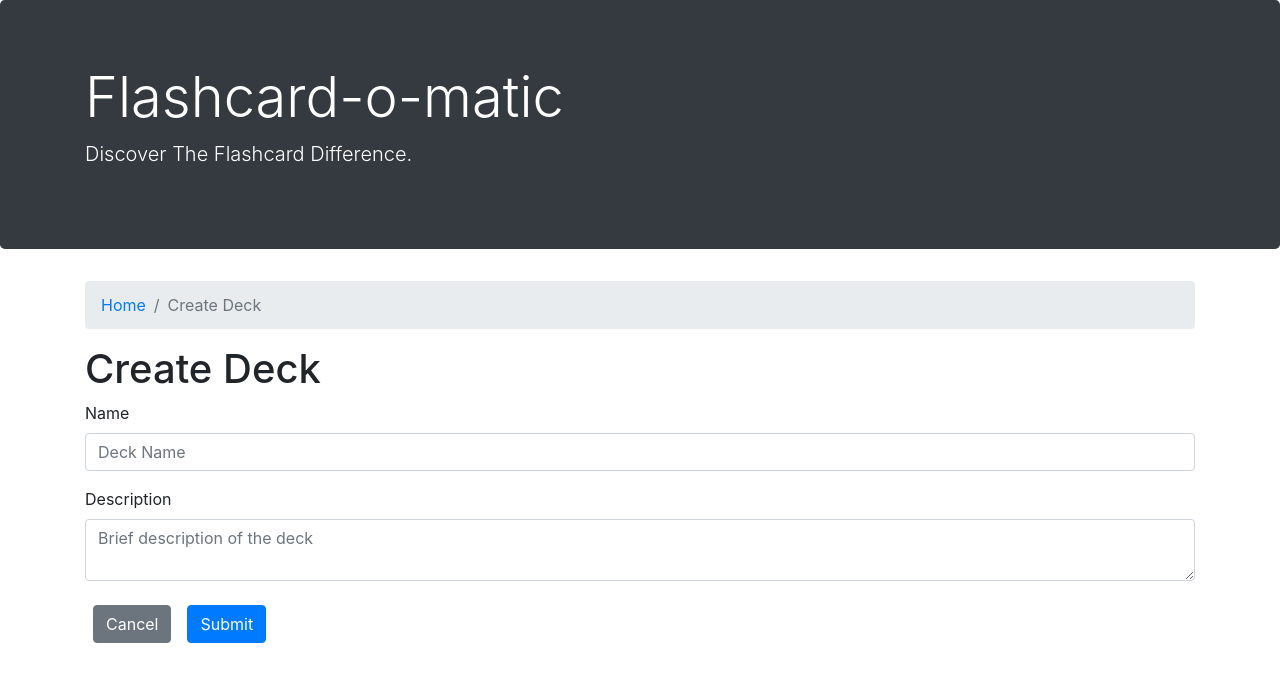
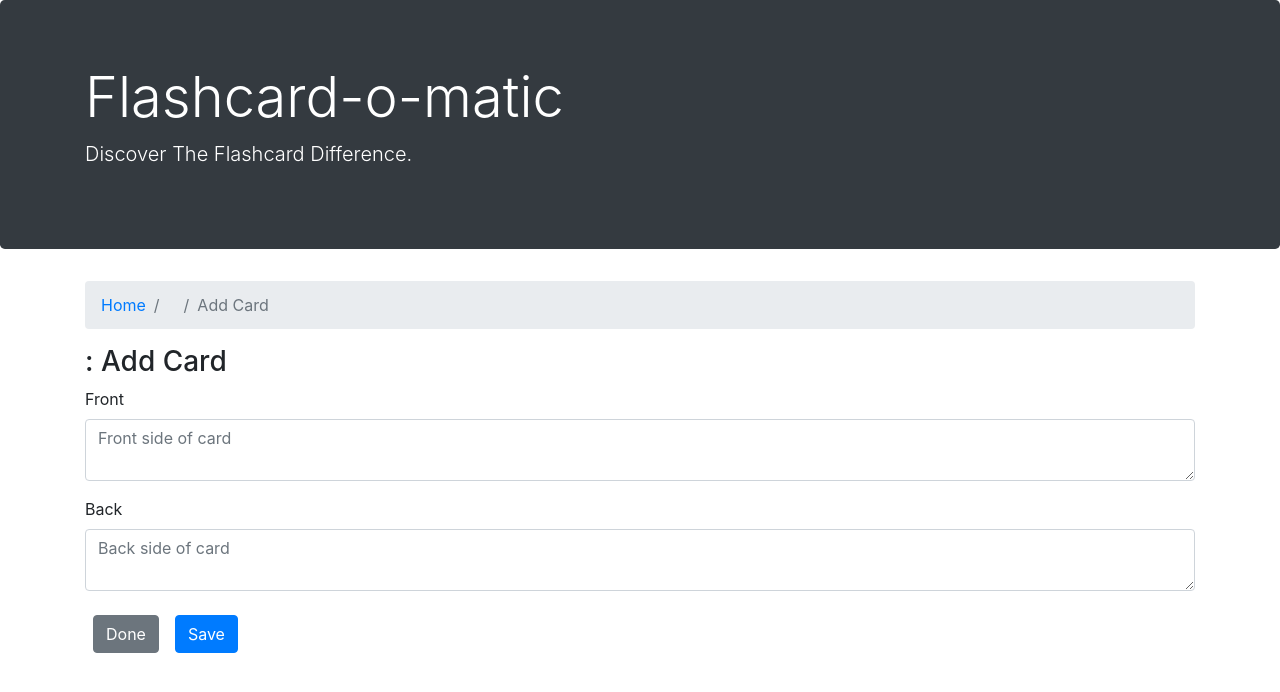
Before and after one commit to calebcholm/project-flashcards-app, a React (Create React App) app: page /decks/1/cards/new in a window 1280 px wide. Shown: the top 692 px of the page. Built offline with nearby package versions, Linux system fonts and the light colour scheme; no server answers; a web font is replaced by a local one.

Commit message:
Completed AddCard.js

```diff
--- a/data/db.json
+++ b/data/db.json
@@ -48,10 +48,15 @@
       "id": 5
     },
     {
-      "cards": [],
-      "front": "b",
-      "back": "b",
-      "deckId": 1,
+      "front": "asdfasdfasdf",
+      "back": "asdfasdfasdfasdf",
+      "deckId": 3,
+      "id": 6
+    },
+    {
+      "front": "ddeerr",
+      "back": "dsewqa",
+      "deckId": 3,
       "id": 7
     }
   ]
--- a/src/Card/AddCard.js
+++ b/src/Card/AddCard.js
@@ -1,14 +1,28 @@
 import React, { useEffect, useState } from "react";
-import { useHistory, Link, useParams } from "react-router-dom";
-import { createDeck } from "../utils/api";
+import { useHistory, useParams } from "react-router-dom";
+import { createCard, readDeck } from "../utils/api";
 import ErrorMessage from "../Layout/ErrorMessage";
+import Nav from "../Layout/Nav";
 
 export default function AddCard() {
     const { deckId } = useParams();
+    const [deck, setDeck] = useState({});
+
+    useEffect(() => {
+        async function getDeck() {
+            if (deckId) {
+                const foundDeck = await readDeck(deckId);
+                setDeck(foundDeck);
+            }
+        }
+        getDeck();
+    }, [deckId]);
 
     const initialState = {
-        name: "",
-        description: "",
+        front: "",
+        back: "",
+        deckId: deckId,
+        id: 0,
     };
 
     const [formData, setFormData] = useState({ ...initialState });
@@ -32,16 +46,16 @@ export default function AddCard() {
     const handleSubmit = (event) => {
         event.preventDefault();
 
-        createDeck(formData)
-            .then((data) => setFormData(data))
+        async function addCard() {
+            await createCard(deckId, formData)
+            .then(() => alert(`Card in '${deck.name}' saved! Add another or click Done.`))
+            .then((data) => setFormData({ ...initialState }))
             .catch(setError);
+        }
+        addCard();
     };
 
-    useEffect(() => {
-        if (formData.id) {
-            history.push(`/decks/${formData.id}`);
-        }
-    }, [formData.id, history]);
+
 
     if (error) {
         return <ErrorMessage error={error} />;
@@ -50,46 +64,35 @@ export default function AddCard() {
     if (formData)
         return (
             <div>
-                <nav aria-label="breadcrumb">
-                    <ol className="breadcrumb">
-                        <li className="breadcrumb-item">
-                            <Link to="/">
-                                <span className="oi oi-home" /> Home
-                            </Link>
-                        </li>
-                        <li className="breadcrumb-item active" aria-current="page">
-                            Create Deck
-                        </li>
-                    </ol>
-                </nav>
-                <h1>Create Deck</h1>
+                <Nav link={`/decks/${deckId}`} name={deck.name} currentPage={"Add Card"} />
+                <h3>{deck.name}: Add Card</h3>
                 <form onSubmit={handleSubmit}>
                     <div className="form-group">
                         <label htmlFor="name" className="form-label">
-                            Name
+                            Front
                         </label>
-                        <input
-                            type="text"
+                        <textarea
+                            type="textarea"
                             className="form-control"
-                            id="name"
-                            name="name"
-                            placeholder="Deck Name"
+                            id="front"
+                            name="front"
+                            placeholder="Front side of card"
                             onChange={handleChange}
-                            value={formData.name}
+                            value={formData.front}
                         />
                     </div>
                     <div className="form-group">
                         <label htmlFor="description" className="form-label">
-                            Description
+                            Back
                         </label>
                         <textarea
                             type="textarea"
                             className="form-control"
-                            id="description"
-                            name="description"
-                            placeholder="Brief description of the deck"
+                            id="back"
+                            name="back"
+                            placeholder="Back side of card"
                             onChange={handleChange}
-                            value={formData.description}
+                            value={formData.back}
                         />
                     </div>
                     <button
@@ -97,10 +100,10 @@ export default function AddCard() {
                         type="reset"
                         onClick={handleReset}
                     >
-                        Cancel
+                        Done
                     </button>
                     <button type="submit" onClick={handleSubmit} className="btn btn-primary m-2">
-                        Submit
+                        Save
                     </button>
                 </form>
             </div>
--- a/src/Card/DeleteCard.js
+++ b/src/Card/DeleteCard.js
@@ -1,6 +1,5 @@
 import React from "react";
 import { deleteCard } from "../utils/api";
-import { useHistory } from 'react-router-dom';
 
 export const DeleteCard = ({ card }) => {
 
--- a/src/Layout/Study.js
+++ b/src/Layout/Study.js
@@ -1,5 +1,5 @@
 import React, { useEffect, useState } from 'react';
-import { Link, useParams } from 'react-router-dom';
+import { useParams } from 'react-router-dom';
 import { readDeck } from '../utils/api';
 
 //Routes to '/decks/:deckId/study'
```
